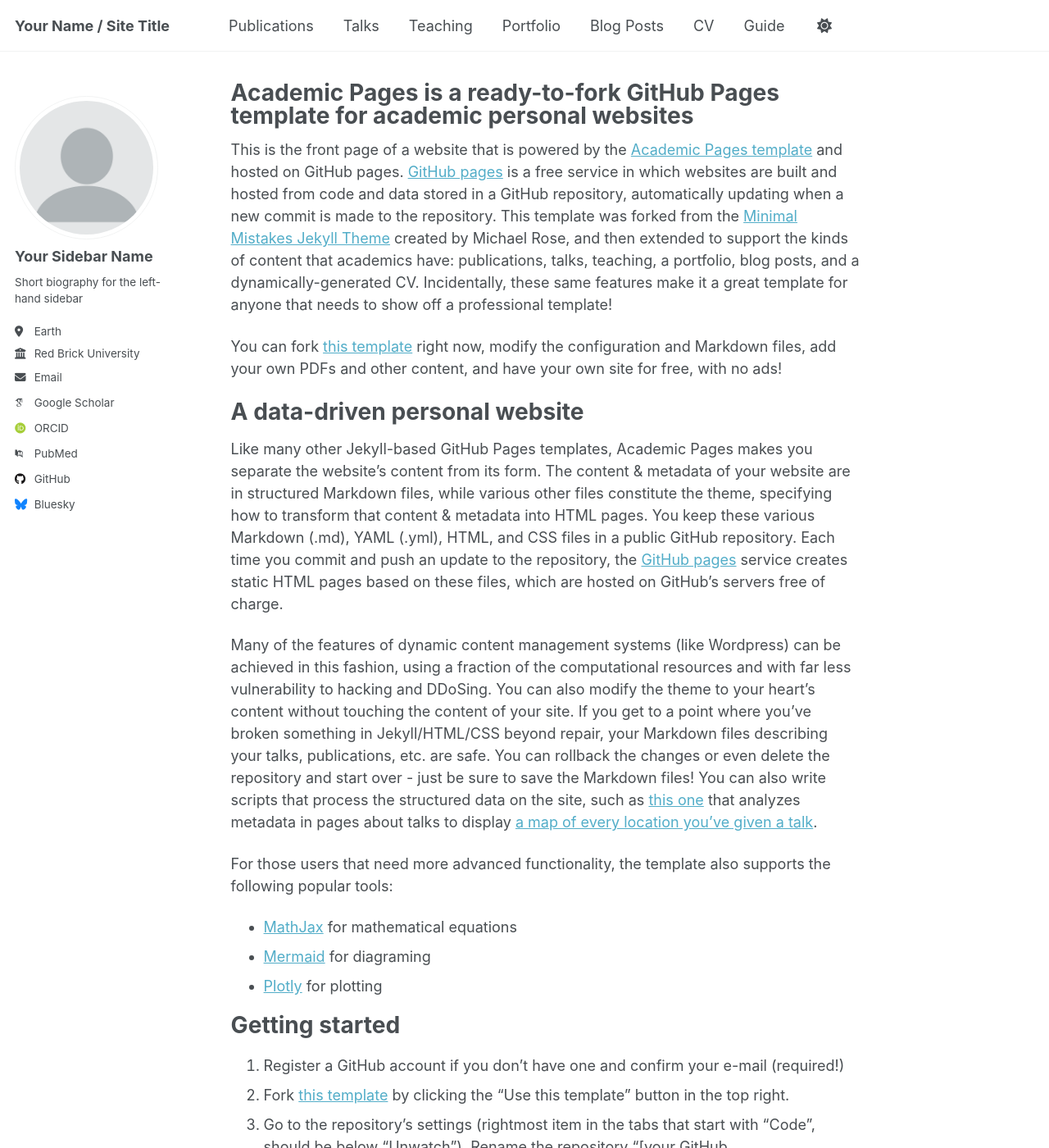
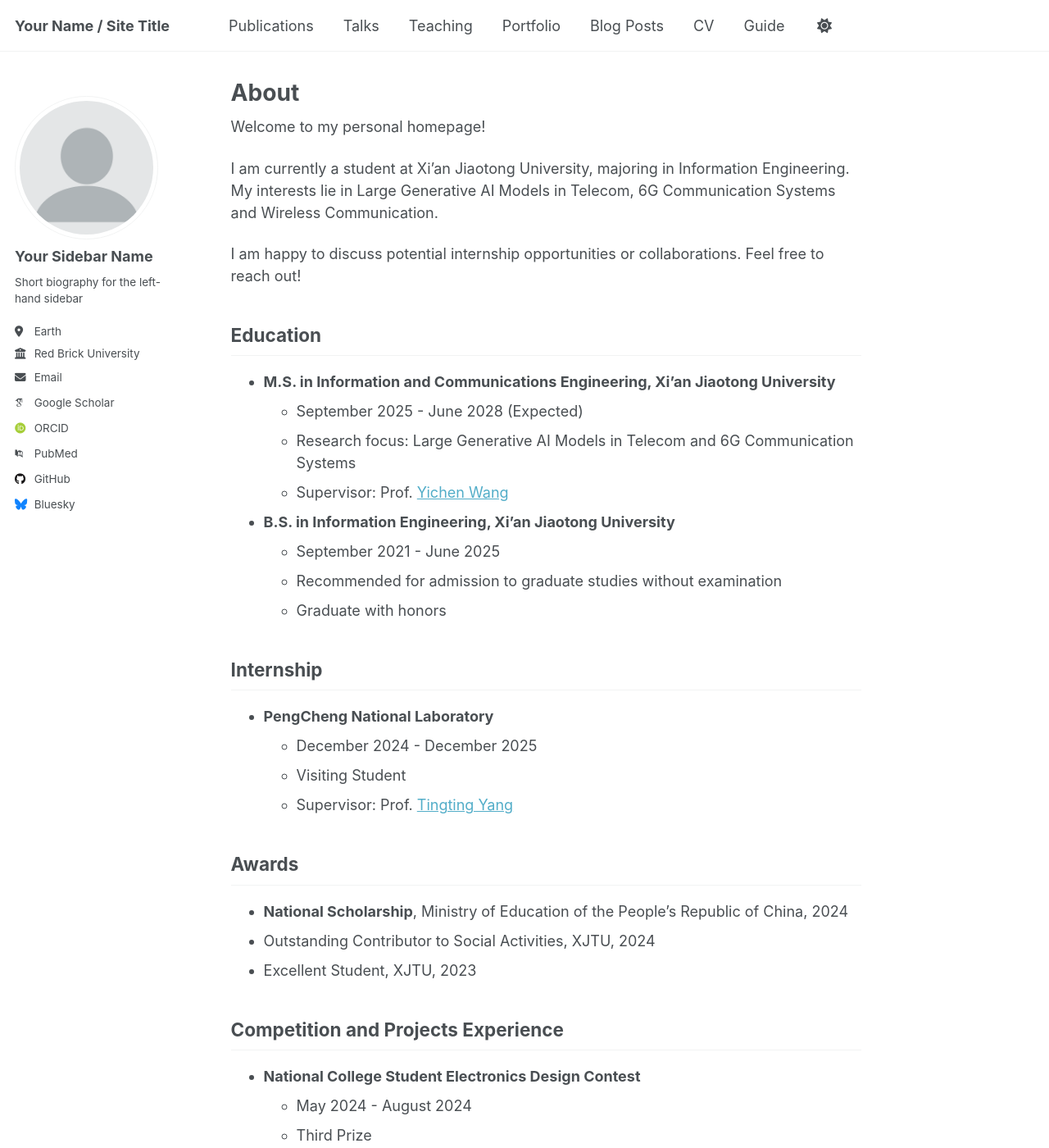
Before and after one commit to huachongxie/huachongxie.github.io, a Jekyll site: the page built from _pages/about.md, in a window 1280 px wide and 1400 px high. Shown: the whole window at 82% size. Built offline with Jekyll 4.4.1, drawn with Linux system fonts in a browser that asks for light colours; some web fonts are replaced; a script that is not in the unit is left out; some of the changed text lies outside the part shown.

Commit message:
更新About页面

```diff
--- a/_pages/about.md
+++ b/_pages/about.md
@@ -1,56 +1,58 @@
 ---
 permalink: /
-title: "Academic Pages is a ready-to-fork GitHub Pages template for academic personal websites"
+title: "About"
 author_profile: true
 redirect_from:
   - /about/
   - /about.html
 ---
 
-This is the front page of a website that is powered by the [Academic Pages template](https://github.com/academicpages/academicpages.github.io) and hosted on GitHub pages. [GitHub pages](https://pages.github.com) is a free service in which websites are built and hosted from code and data stored in a GitHub repository, automatically updating when a new commit is made to the repository. This template was forked from the [Minimal Mistakes Jekyll Theme](https://mmistakes.github.io/minimal-mistakes/) created by Michael Rose, and then extended to support the kinds of content that academics have: publications, talks, teaching, a portfolio, blog posts, and a dynamically-generated CV. Incidentally, these same features make it a great template for anyone that needs to show off a professional template!
+Welcome to my personal homepage!
 
- You can fork [this template](https://github.com/academicpages/academicpages.github.io) right now, modify the configuration and Markdown files, add your own PDFs and other content, and have your own site for free, with no ads!
+I am currently a student at Xi'an Jiaotong University, majoring in Information Engineering.
+My interests lie in Large Generative AI Models in Telecom, 6G Communication Systems and Wireless Communication.
 
-A data-driven personal website
-======
-Like many other Jekyll-based GitHub Pages templates, Academic Pages makes you separate the website's content from its form. The content & metadata of your website are in structured Markdown files, while various other files constitute the theme, specifying how to transform that content & metadata into HTML pages. You keep these various Markdown (.md), YAML (.yml), HTML, and CSS files in a public GitHub repository. Each time you commit and push an update to the repository, the [GitHub pages](https://pages.github.com/) service creates static HTML pages based on these files, which are hosted on GitHub's servers free of charge.
+I am happy to discuss potential internship opportunities or collaborations. Feel free to reach out!
 
-Many of the features of dynamic content management systems (like Wordpress) can be achieved in this fashion, using a fraction of the computational resources and with far less vulnerability to hacking and DDoSing. You can also modify the theme to your heart's content without touching the content of your site. If you get to a point where you've broken something in Jekyll/HTML/CSS beyond repair, your Markdown files describing your talks, publications, etc. are safe. You can rollback the changes or even delete the repository and start over - just be sure to save the Markdown files! You can also write scripts that process the structured data on the site, such as [this one](https://github.com/academicpages/academicpages.github.io/blob/master/talkmap.ipynb) that analyzes metadata in pages about talks to display [a map of every location you've given a talk](https://academicpages.github.io/talkmap.html).
+## Education
+- **M.S. in Information and Communications Engineering, Xi'an Jiaotong University**
+  - September 2025 - June 2028 (Expected)
+  - Research focus: Large Generative AI Models in Telecom and 6G Communication Systems
+  - Supervisor: Prof. [Yichen Wang](https://gr.xjtu.edu.cn/en/web/wangyichen/home)
 
-For those users that need more advanced functionality, the template also supports the following popular tools:
-- [MathJax](https://www.mathjax.org/) for mathematical equations
-- [Mermaid](https://mermaid.js.org/) for diagraming
-- [Plotly](https://plotly.com/javascript/) for plotting
 
-Getting started
-======
-1. Register a GitHub account if you don't have one and confirm your e-mail (required!)
-1. Fork [this template](https://github.com/academicpages/academicpages.github.io) by clicking the "Use this template" button in the top right.
-1. Go to the repository's settings (rightmost item in the tabs that start with "Code", should be below "Unwatch"). Rename the repository "[your GitHub username].github.io", which will also be your website's URL.
-1. Set site-wide configuration and create content & metadata (see below -- also see [this set of diffs](http://archive.is/3TPas) showing what files were changed to set up [an example site](https://getorg-testacct.github.io) for a user with the username "getorg-testacct")
-1. Upload any files (like PDFs, .zip files, etc.) to the files/ directory. They will appear at https://[your GitHub username].github.io/files/example.pdf.
-1. Check status by going to the repository settings, in the "GitHub pages" section
+- **B.S. in Information Engineering, Xi'an Jiaotong University**
+  - September 2021 - June 2025
+  - Recommended for admission to graduate studies without examination
+  - Graduate with honors
 
-Site-wide configuration
-------
-The main configuration file for the site is in the base directory in [_config.yml](https://github.com/academicpages/academicpages.github.io/blob/master/_config.yml), which defines the content in the sidebars and other site-wide features. You will need to replace the default variables with ones about yourself and your site's github repository. The configuration file for the top menu is in [_data/navigation.yml](https://github.com/academicpages/academicpages.github.io/blob/master/_data/navigation.yml). For example, if you don't have a portfolio or blog posts, you can remove those items from that navigation.yml file to remove them from the header.
+## Internship
+- **PengCheng National Laboratory**
+  - December 2024 - December 2025
+  - Visiting Student
+  - Supervisor: Prof. [Tingting Yang](https://hurricane-cobalt-852.notion.site/6794551f007d4b47bb555081456e0023?pvs=4)
 
-Create content & metadata
-------
-For site content, there is one Markdown file for each type of content, which are stored in directories like _publications, _talks, _posts, _teaching, or _pages. For example, each talk is a Markdown file in the [_talks directory](https://github.com/academicpages/academicpages.github.io/tree/master/_talks). At the top of each Markdown file is structured data in YAML about the talk, which the theme will parse to do lots of cool stuff. The same structured data about a talk is used to generate the list of talks on the [Talks page](https://academicpages.github.io/talks), each [individual page](https://academicpages.github.io/talks/2012-03-01-talk-1) for specific talks, the talks section for the [CV page](https://academicpages.github.io/cv), and the [map of places you've given a talk](https://academicpages.github.io/talkmap.html) (if you run this [python file](https://github.com/academicpages/academicpages.github.io/blob/master/talkmap.py) or [Jupyter notebook](https://github.com/academicpages/academicpages.github.io/blob/master/talkmap.ipynb), which creates the HTML for the map based on the contents of the _talks directory).
+## Awards
+- **National Scholarship**, Ministry of Education of the People's Republic of China, 2024
+- Outstanding Contributor to Social Activities, XJTU, 2024
+- Excellent Student, XJTU, 2023
 
-**Markdown generator**
+## Competition and Projects Experience
+- **National College Student Electronics Design Contest**
+    - May 2024 - August 2024
+    - Third Prize
+    - Ministry of Education of the PRC, Ministry of Industry and Information Technology of the PRC, Renesas Electronics
 
-The repository includes [a set of Jupyter notebooks](https://github.com/academicpages/academicpages.github.io/tree/master/markdown_generator
-) that converts a CSV containing structured data about talks or presentations into individual Markdown files that will be properly formatted for the Academic Pages template. The sample CSVs in that directory are the ones I used to create my own personal website at stuartgeiger.com. My usual workflow is that I keep a spreadsheet of my publications and talks, then run the code in these notebooks to generate the Markdown files, then commit and push them to the GitHub repository.
+- **National University Student Innovation & Entrepreneurship Development Program**
+    - May 2024 - May 2025
+    - Ministry of Education of the PRC
 
-How to edit your site's GitHub repository
-------
-Many people use a git client to create files on their local computer and then push them to GitHub's servers. If you are not familiar with git, you can directly edit these configuration and Markdown files directly in the github.com interface. Navigate to a file (like [this one](https://github.com/academicpages/academicpages.github.io/blob/master/_talks/2012-03-01-talk-1.md) and click the pencil icon in the top right of the content preview (to the right of the "Raw | Blame | History" buttons). You can delete a file by clicking the trashcan icon to the right of the pencil icon. You can also create new files or upload files by navigating to a directory and clicking the "Create new file" or "Upload files" buttons.
+- **Mathematical Contest in Modeling (MCM)**
+    - February 2024
+    - Meritorious Winner
+    - Consortium for Mathematics and its Applications (COMAP), United States
 
-Example: editing a Markdown file for a talk
-![Editing a Markdown file for a talk](/images/editing-talk.png)
-
-For more info
-------
-More info about configuring Academic Pages can be found in [the guide](https://academicpages.github.io/markdown/), the [growing wiki](https://github.com/academicpages/academicpages.github.io/wiki), and you can always [ask a question on GitHub](https://github.com/academicpages/academicpages.github.io/discussions). The [guides for the Minimal Mistakes theme](https://mmistakes.github.io/minimal-mistakes/docs/configuration/) (which this theme was forked from) might also be helpful.
+- **ADI "Tongda Cup" Software-Defined Radio Competition**
+    - December 2023
+    - Second Prize
+    - Analog Devices Inc. (ADI) & Hangzhou Dianzi University
```
